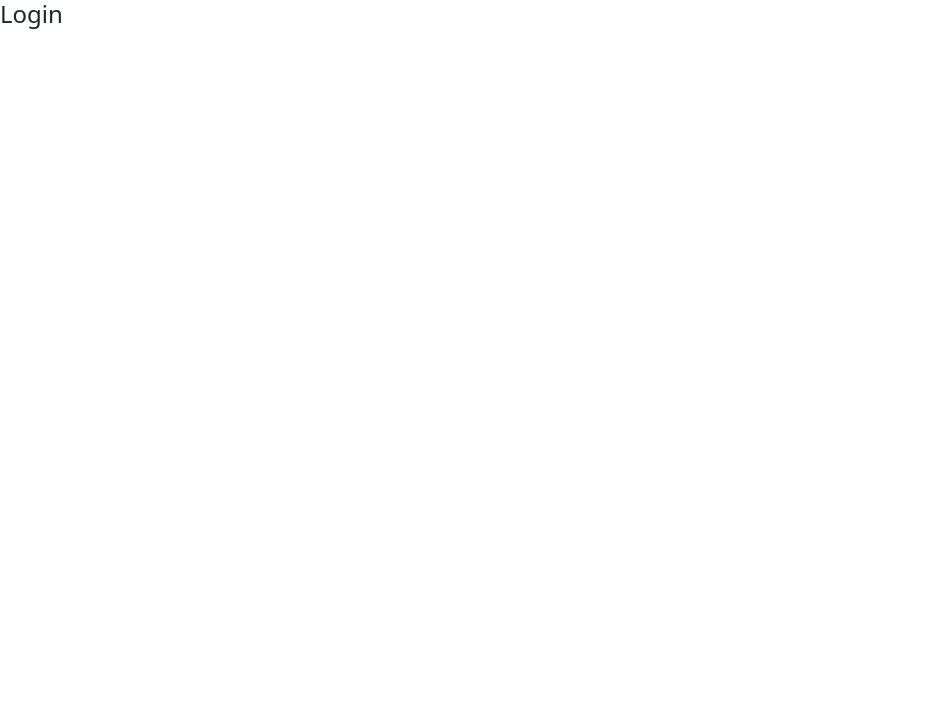
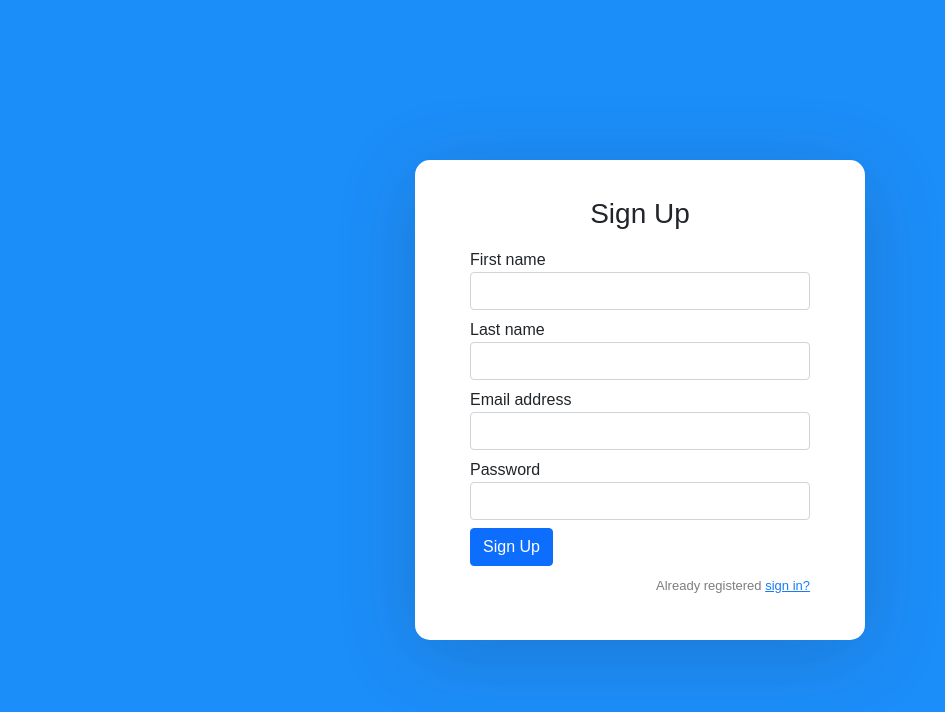
Before and after one commit to DummyChanger/DummyChanger-frondend, a React (Create React App) app: page /login in a window 1280 px wide. Shown: the top 712 px of the page, without its empty margins (0-945 px from the left). Built offline with nearby package versions, Linux system fonts and the light colour scheme.

Commit message:
sign in up done

```diff
--- a/src/App.js
+++ b/src/App.js
@@ -1,6 +1,8 @@
 import "./App.css";
 import "bootstrap/dist/css/bootstrap.min.css";
 import DummyPage from "./pages/DummyPage/DummyPage";
+import Home from "./pages/Home/Home";
+import Login from "./pages/Login/Login.jsx";
 import { BrowserRouter as Router, Switch, Route } from "react-router-dom";
 
 function App() {
@@ -8,12 +10,9 @@ function App() {
     <div className="App">
       <Router>
         <Switch>
-          <Route path="/" exact>
-            <DummyPage />
-          </Route>
-          <Route path="/login" exact>
-            <h4>Login</h4>
-          </Route>
+          <Route path="/" exact component={DummyPage} />
+          <Route path="/login" exact component={Login} />
+          <Route path="/home" exact component={Home} />
         </Switch>
       </Router>
     </div>
--- a/src/Dummy/Dummy.jsx
+++ b/src/Dummy/Dummy.jsx
@@ -1,6 +1,7 @@
 import { Component } from "react";
 import Model from "../Img/garment_1/model_front.png";
 import Pants from "../Img/garment_1/pants_front.png";
+import Shirt1 from "../Img/garment_1/shirt1.png";
 
 export default class Dummy extends Component {
   render() {
@@ -24,14 +25,14 @@ export default class Dummy extends Component {
             className="pant"
             alt=""
           />
-          {/* <img
-            src={test2}
-            style={{ position: "absolute", width: 400, height: 500 }}
+          <img
+            src={Shirt1}
+            style={{ position: "absolute", height: 500 }}
             className="pant"
             alt=""
           />
 
-          {this.state.shortSleve ? (
+          {/*  {this.state.shortSleve ? (
             <img
               src={test4}
               style={{ position: "absolute", width: 400, height: 500 }}
--- /dev/null
+++ b/src/pages/Home/Home.jsx
@@ -0,0 +1,13 @@
+import React, { Component } from "react";
+
+export default class Home extends Component {
+  constructor(props) {
+    super(props);
+
+    this.state = {};
+  }
+
+  render() {
+    return <div>Home</div>;
+  }
+}
--- /dev/null
+++ b/src/pages/Login/Login.css
@@ -0,0 +1,79 @@
+body {
+  background: #1c8ef9 !important;
+  min-height: 100vh;
+  display: flex;
+  font-weight: 400;
+  font-family: "Fira Sans", sans-serif;
+}
+
+h1,
+h2,
+h3,
+h4,
+h5,
+h6,
+label,
+span {
+  font-weight: 500;
+  font-family: "Fira Sans", sans-serif;
+}
+
+body,
+html,
+.App,
+#root,
+.auth-wrapper {
+  width: 100%;
+  height: 100%;
+}
+
+.navbar-light {
+  background-color: #ffffff;
+  box-shadow: 0px 14px 80px rgba(34, 35, 58, 0.2);
+}
+
+.auth-wrapper {
+  display: flex;
+  justify-content: center;
+  flex-direction: column;
+  text-align: left;
+}
+
+.auth-inner {
+  width: 450px;
+  margin: auto;
+  background: #ffffff;
+  box-shadow: 0px 14px 80px rgba(34, 35, 58, 0.2);
+  padding: 40px 55px 45px 55px;
+  border-radius: 15px;
+  transition: all 0.3s;
+}
+
+.auth-wrapper .form-control:focus {
+  border-color: #167bff;
+  box-shadow: none;
+}
+
+.auth-wrapper h3 {
+  text-align: center;
+  margin: 0;
+  line-height: 1;
+  padding-bottom: 20px;
+}
+
+.custom-control-label {
+  font-weight: 400;
+}
+
+.forgot-password,
+.forgot-password a {
+  text-align: right;
+  font-size: 13px;
+  padding-top: 10px;
+  color: #7f7d7d;
+  margin: 0;
+}
+
+.forgot-password a {
+  color: #167bff;
+}
--- /dev/null
+++ b/src/pages/Login/Login.jsx
@@ -0,0 +1,48 @@
+import React, { Component } from "react";
+import "./Login.css";
+export default class Login extends Component {
+  constructor(props) {
+    super(props);
+
+    this.state = {};
+  }
+
+  render() {
+    return (
+      <div className="auth-wrapper">
+        <div className="auth-inner">
+          <form>
+            <h3>Sign Up</h3>
+
+            <div className="form-group mb-2">
+              <label>First name</label>
+              <input type="text" className="form-control" />
+            </div>
+
+            <div className="form-group mb-2">
+              <label>Last name</label>
+              <input type="text" className="form-control" />
+            </div>
+
+            <div className="form-group mb-2">
+              <label>Email address</label>
+              <input type="email" className="form-control" />
+            </div>
+
+            <div className="form-group mb-2">
+              <label>Password</label>
+              <input type="password" className="form-control" />
+            </div>
+
+            <button type="submit" className="btn btn-primary btn-block">
+              Sign Up
+            </button>
+            <p className="forgot-password text-right">
+              Already registered <a href="#">sign in?</a>
+            </p>
+          </form>
+        </div>
+      </div>
+    );
+  }
+}
```
